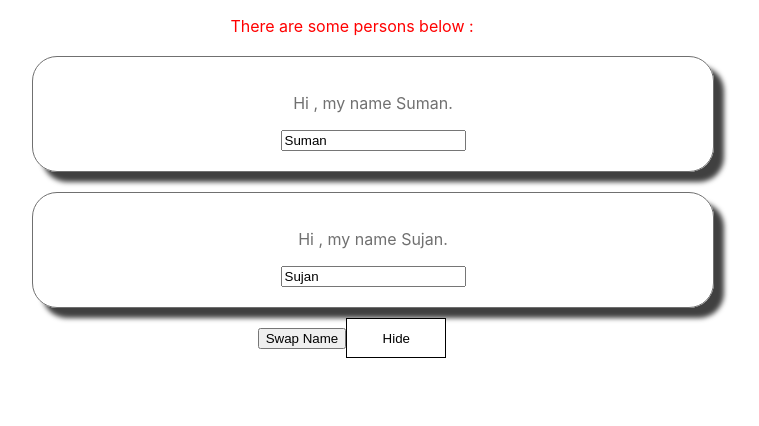
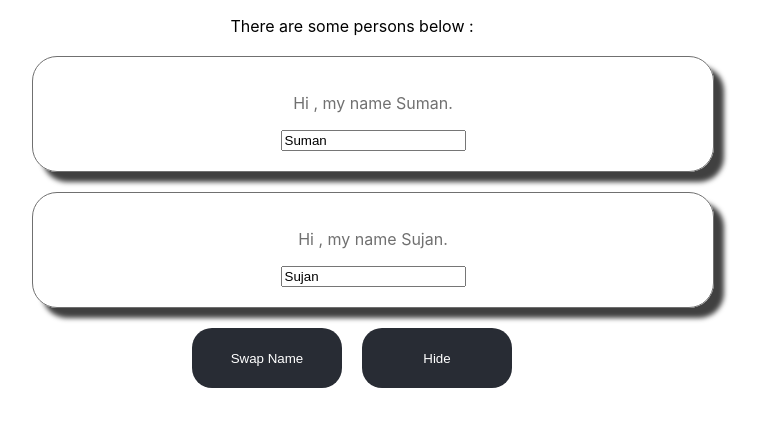
Before and after one commit to sumanbhattarai/ReactJs, a React app in the folder hello-world/: page / in a window 1280 px wide. Shown: the top 426 px of the page, without its empty margins (288-1047 px from the left). Built offline with nearby package versions, Linux system fonts and the light colour scheme.

Commit message:
Using css modules for pseudo selector

```diff
--- a/hello-world/src/App.js
+++ b/hello-world/src/App.js
@@ -43,27 +43,7 @@ class App extends React.Component{
 
   render(){
 
-    const buttonStyle = {
-      backgroundColor : 'white' ,
-      color : 'black' ,
-      border : '1px solid black' ,
-      outline : 'none' ,
-      width : '100px' ,
-      height : '40px' ,
-      // ':hover' : {
-      //   backgroundColor : 'green' ,
-      //   cursor : 'pointer'
-      // }
-    }
-
-    let classes = [] ;
-    if(this.state.name.length <=2) {
-      classes.push(Style.red) ;
-    }
-    if(this.state.name.length <=1 ){
-      classes.push(Style.bold) ;
-    }
-
+    let showButtonClass = null ;
     let person = null ;
     let buttonName = 'Hide' ;
     if(this.state.show === true) {
@@ -82,7 +62,7 @@ class App extends React.Component{
     }
     else {
       buttonName = 'Show' ;
-      buttonStyle.backgroundColor = 'red'
+      showButtonClass = Style.red ;
       // buttonStyle.color = 'white'
       // buttonStyle[':hover'] = {
       //   backgroundColor : 'pink' ,
@@ -92,10 +72,10 @@ class App extends React.Component{
     return (
       // <StyleRoot>
         <div className={Style.App}>
-          <p className={classes.join(' ')}>There are some persons below : </p>
+          <p>There are some persons below : </p>
           {person}
             <button onClick={this.swapName.bind(this , 'Max')}>Swap Name</button>
-            <button style={buttonStyle} onClick={this.changeShowState}>{buttonName}</button>
+            <button className={showButtonClass} onClick={this.changeShowState}>{buttonName}</button>
         </div>
       // </StyleRoot>
     );
--- a/hello-world/src/App.module.css
+++ b/hello-world/src/App.module.css
@@ -28,13 +28,33 @@
   color: #61dafb;
 }
 
-.red {
-  color : red ;
+
+.App button {
+  background-color: #282c34;
+  color: #ffffff;
+  width : 150px ;
+  height: 60px;
+  border-radius: 20px;
+  border : none ;
+  outline : none ;
+  margin : 10px;
 }
 
-.bold {
-  font-weight: bold;
+.App button:hover {
+  background-color: black;
+  cursor: pointer;
 }
+
+.App button.red {
+  background-color : indianred;
+}
+
+.App button.red:hover {
+  background-color: red ;
+}
+
+
+
 
 @keyframes App-logo-spin {
   from {
```
